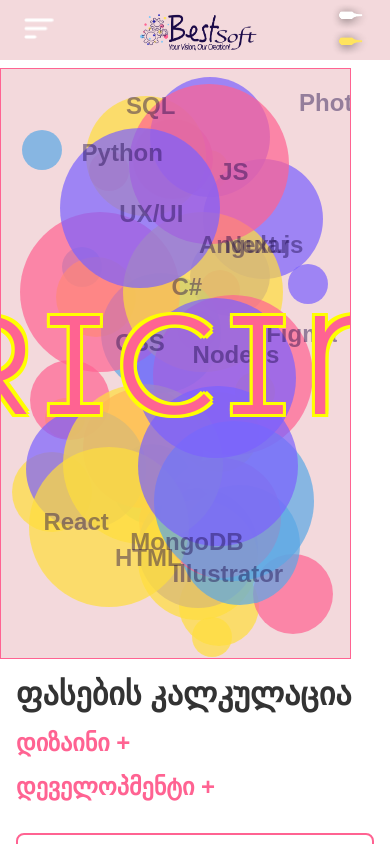
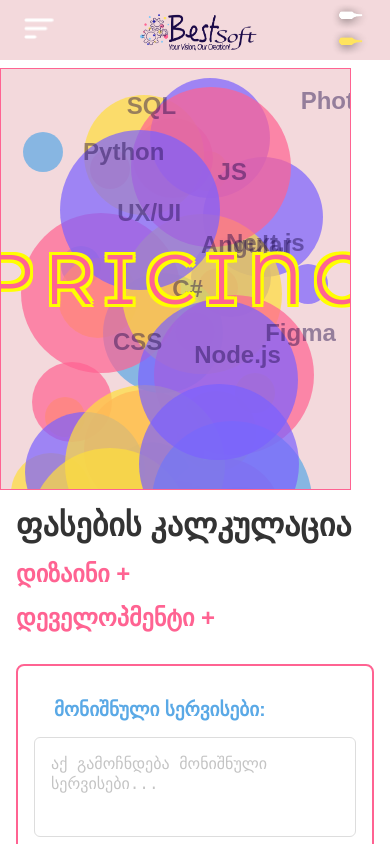
Before and after one commit to teokartvelishvili/BestSoft, a React (Create React App) app: page /prices in a window 390 px wide. Shown: the top 844 px of the page. Built offline with nearby package versions, Linux system fonts and the light colour scheme; a web font is replaced by a local one.

Commit message:
Update CircleSquare.css

```diff
--- a/src/Components/CircleSquare/CircleSquare.css
+++ b/src/Components/CircleSquare/CircleSquare.css
@@ -1,10 +1,11 @@
+/* ძირითადი სტილები */
 .moving-square-with-words {
   position: relative;
   width: 90vw;
   height: 70vh;
   background-color: rgba(243, 217, 220, 1);
   overflow: hidden;
-    border: 1px solid  rgba(255, 99, 146, 1);
+  border: 1px solid rgba(255, 99, 146, 1);
 }
 
 .pricing-container {
@@ -22,7 +23,7 @@
 .pricing-letter {
   margin: 0 5px;
   font-size: 140px;
-    font-family: "Montserrat Alternates" ;
+  font-family: "Montserrat Alternates";
   color: rgba(255, 99, 146, 1);
   text-shadow:
       3px 3px 0 yellow,
@@ -33,23 +34,20 @@
       -3px 0 0 yellow,
       0 3px 0 yellow,
       0 -3px 0 yellow;
-    /* transition: transform 0.2s ease, color 0.2s ease;  */
   z-index: 2;
   cursor: pointer;
 }
 
-
-
 .pricing-letter.hovered {
   color: rgba(90, 169, 230, 1);
-    /* transform: scale(1.1);  */
 }
 
-  .moving-circle {
-    transition: transform 0.2s ease-out;
+@media (max-width: 768px) {
+  .pricing-letter {
+      font-size: 70px;
+      pointer-events: none;
   }
-
-  .moving-word {
-    transition: transform 0.2s ease-out;
-
+  .moving-square-with-words {
+      height: 50vh;
   }
+}
```
Lines whose indentation alone changed are shown as unchanged.
